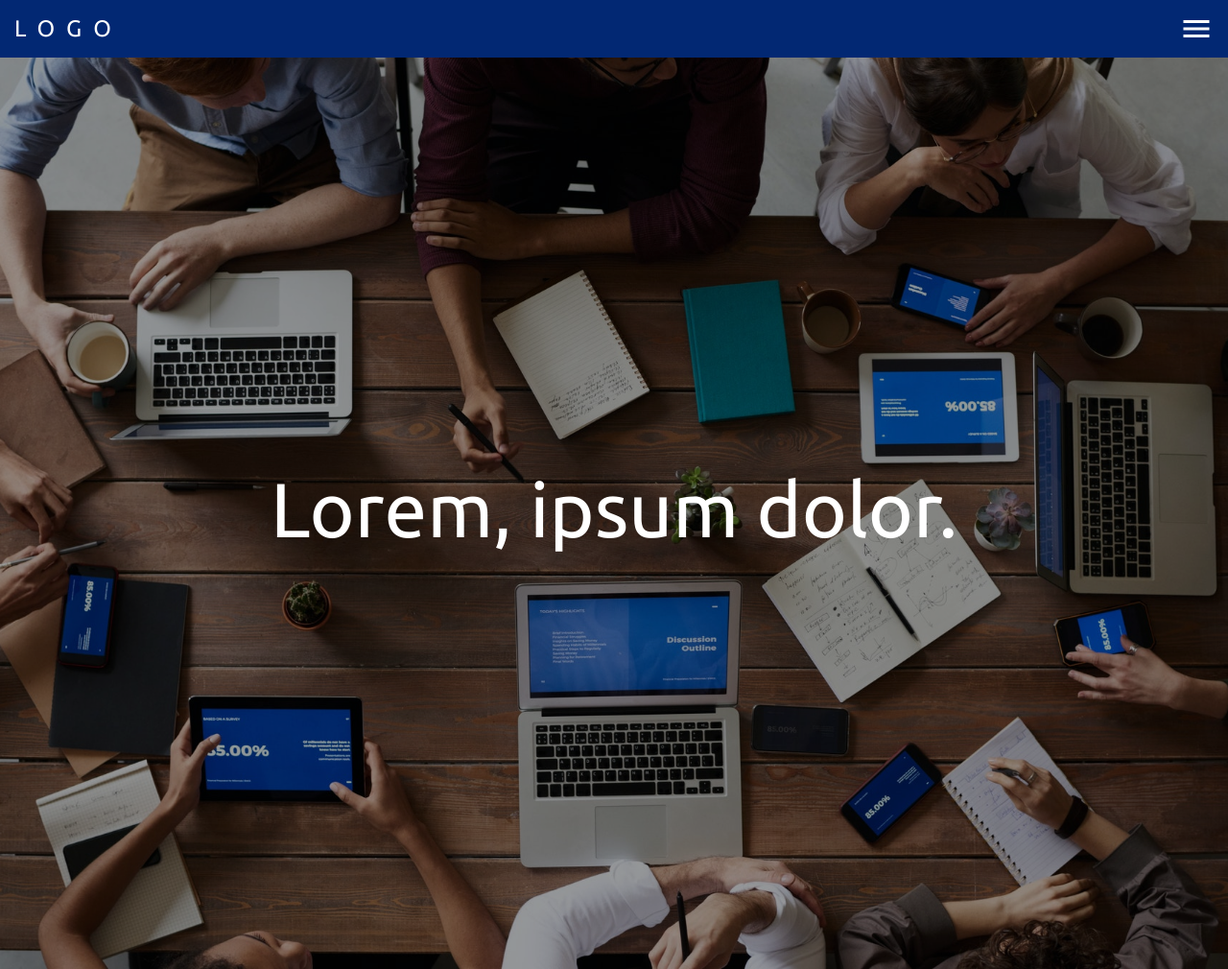
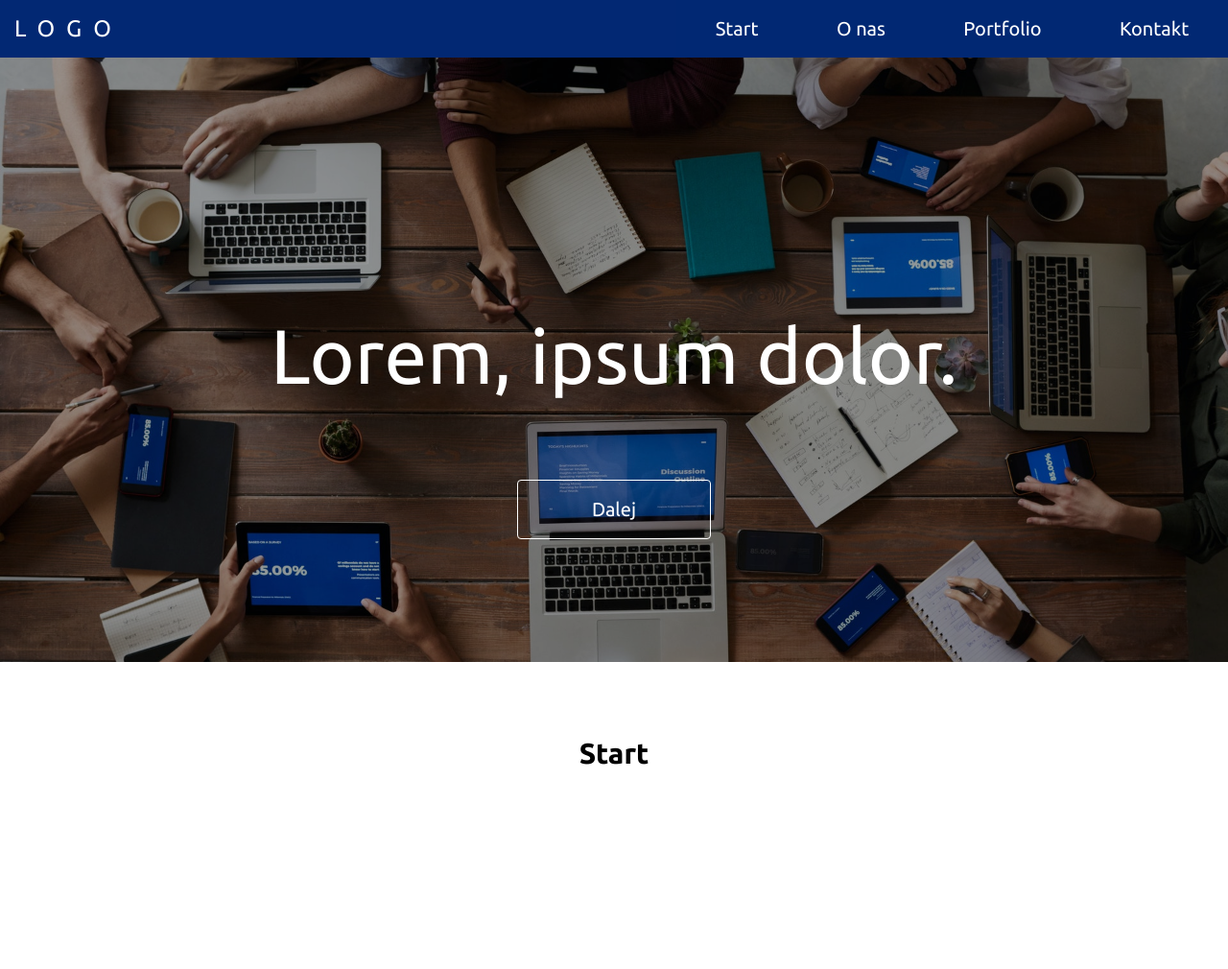
Before and after one commit to Pum2A/page, a plain HTML site: page index.html in a window 1280 px wide. Shown: the top 1010 px of the page at 96% size. Drawn offline with Linux system fonts and the light colour scheme.

Commit message:
section added

```diff
--- a/css/style.css
+++ b/css/style.css
@@ -8,7 +8,7 @@ html{
 
 body{
     font-family: 'Ubuntu', sans-serif;
-    height: 400vh;
+    /* height: 400vh; */
 }
 
 a{
@@ -29,6 +29,7 @@ a{
     z-index: 1;
     background-color: #022873;
     color: #fff;
+    z-index: 2;
 }
 
 
@@ -72,7 +73,7 @@ nav a{
 header{
      margin-top: 50px;
     /* background-color: grey; */
-    height: 120vh;
+    height: 80vh;
     position: relative;
     /* background-image: url('../assets/img/bg_header.jpg'); */
     /* background-size: cover; */
@@ -111,10 +112,78 @@ header h1{
 
 }
 
+header a {
+    position: absolute;
+    bottom: 20%;
+    left: 0;
+    right: 0;
+    margin: 0 auto;
+    width: 200px;
+    height: 6rem;
+    border: 1px solid #fff;
+    border-radius: .4rem;
+    font-size: 2rem;
+    text-align: center;
+    line-height: 6rem;
+    z-index: 1;
+    /* moze byc tak nr1 */
+    /* transition: .5s; */
+
+}
+/* do nr 1
+header a:hover {
+    background-color: #026873;
+} */
+
+header a::after {
+    content: '';
+    display: block;
+    position: absolute;
+    bottom: 0;
+    left: 0;
+    width: 100%;
+    height: 0;
+    background-color: #026873;
+    border-radius: .4rem;
+    transition: .5s;
+    z-index: -1;
+}
+
+header a:hover::after {
+    height: 100%;
+}
+
+section {
+    height: 100vh;
+
+}
+
+
+section h2 {
+    text-align: center;
+    font-size: 3rem;
+    font-weight: bold;
+    padding-top: 8rem;
+
+
+
+}
+
+
+
+section:nth-of-type(even) {
+    background-color: lightgrey;
+}
+
 @media screen and (min-width: 700px) {
 
     header h1 {
         font-size: 8rem;
+    }
+
+
+    .logo {
+        flex: 1.2;
     }
 
 }
@@ -124,4 +193,20 @@ header h1{
         font-size: 8rem;
     }
 
+
+    .top span {
+        display: none;
+    }
+
+    nav {
+        flex: 1;
+        position: static;
+        display: flex;
+        /* align-items: center; */
+        justify-content: space-around;
+
+    }
+
+
+
 }
--- a/index.html
+++ b/index.html
@@ -13,15 +13,30 @@
         <div class="logo"><a href="index.html">logo</a></div>
         <span class="material-icons">menu</span>
         <nav>
-            <a href="#">Start</a>
-            <a href="#">O nas</a>
-            <a href="#">Portfolio</a>
-            <a href="#">Kontakt</a>
+            <a href="#start">Start</a>
+            <a href="#about">O nas</a>
+            <a href="#portfolio">Portfolio</a>
+            <a href="#contact">Kontakt</a>
         </nav>
     </div>
     <header>
         <h1>Lorem, ipsum dolor.</h1>
+        <a href="#start">Dalej</a>
     </header>
+    <main>
+        <section id="start">
+            <h2>Start</h2>
+        </section>
+        <section id="about">
+            <h2>O nas</h2>
+        </section>
+        <section id="portfolio">
+            <h2>Portfolio</h2>
+        </section>
+        <section id="contact">
+            <h2>Kontakt</h2>
+        </section>
+    </main>
     <script src="js/scripts.js"></script>
 </body>
 </html>
```
